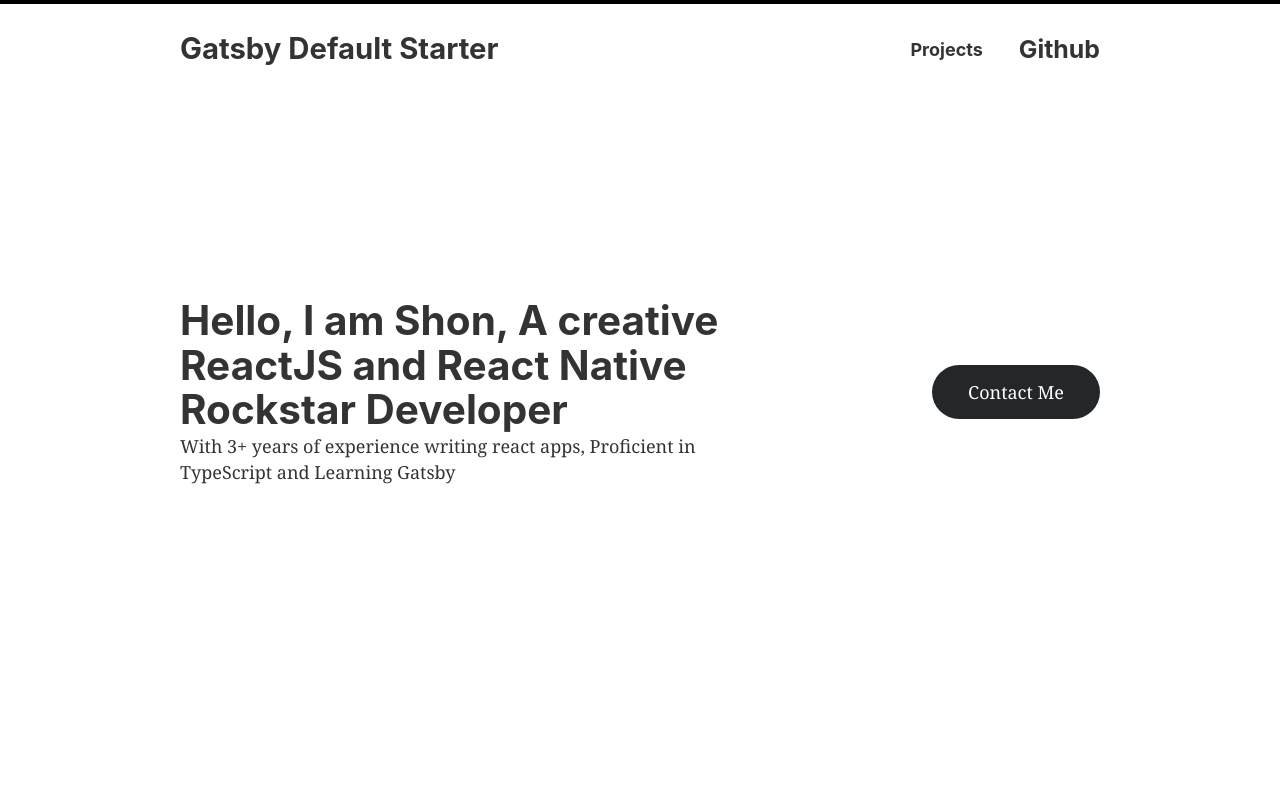
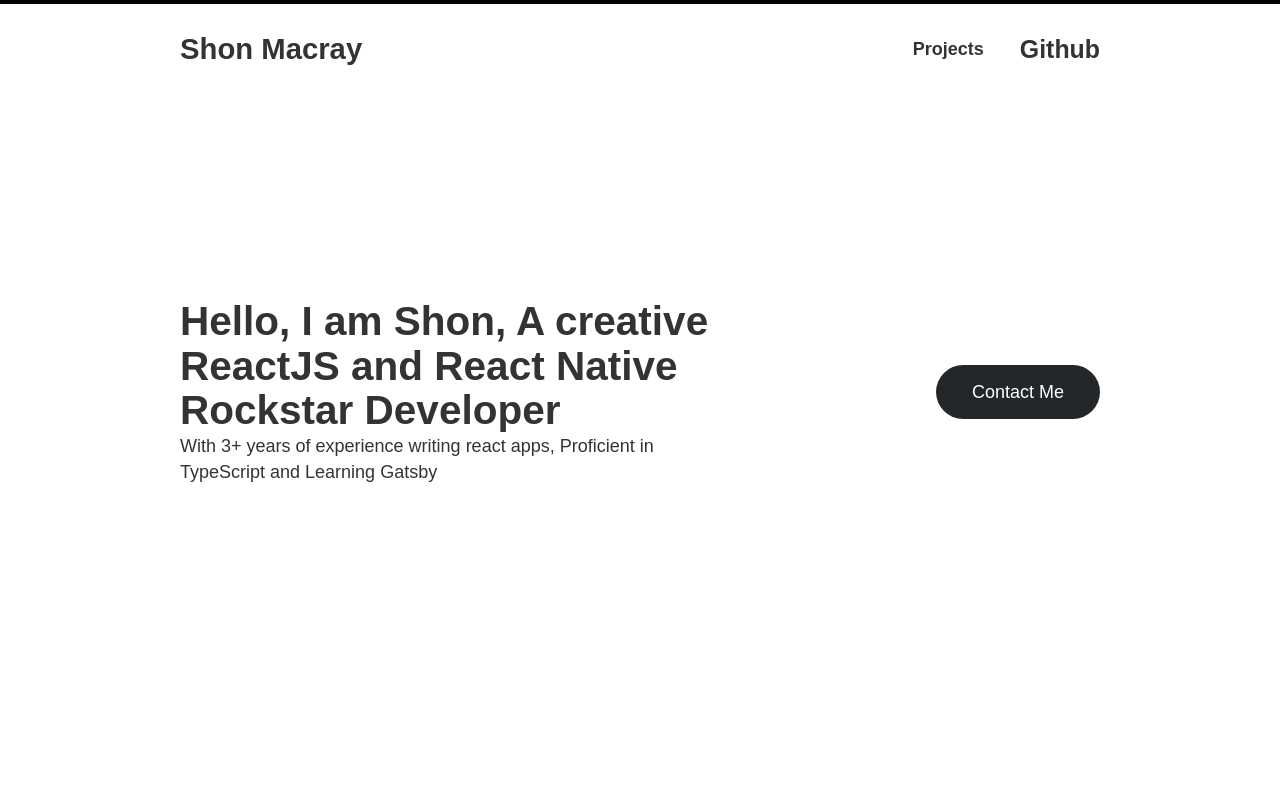
Before and after one commit to shonmacray/my-site, a Gatsby site: page / in a window 1280 px wide. Shown: the top 797 px of the page. Built offline with nearby package versions, Linux system fonts and the light colour scheme; Gatsby itself is replaced by a stand-in of ours.

Commit message:
changed static data

```diff
--- a/gatsby-config.js
+++ b/gatsby-config.js
@@ -1,8 +1,9 @@
 module.exports = {
   siteMetadata: {
-    title: `Gatsby Default Starter`,
-    description: `Kick off your next, great Gatsby project with this default starter. This barebones starter ships with the main Gatsby configuration files you might need.`,
-    author: `@gatsbyjs`,
+    title: `Shon Macray`,
+    description: `Hello, I am Shon, A creative ReactJS and React Native Rockstar
+    Developer`,
+    author: `shon macray`,
   },
   plugins: [
     `gatsby-plugin-react-helmet`,
@@ -18,8 +19,8 @@ module.exports = {
     {
       resolve: `gatsby-plugin-manifest`,
       options: {
-        name: `gatsby-starter-default`,
-        short_name: `starter`,
+        name: `Shon Macray`,
+        short_name: `shon macray`,
         start_url: `/`,
         background_color: `#663399`,
         theme_color: `#663399`,
@@ -28,6 +29,7 @@ module.exports = {
       },
     },
     `gatsby-plugin-smoothscroll`,
+
     // this (optional) plugin enables Progressive Web App + Offline functionality
     // To learn more, visit: https://gatsby.dev/offline
     // `gatsby-plugin-offline`,
--- a/package.json
+++ b/package.json
@@ -12,12 +12,15 @@
     "gatsby-plugin-react-helmet": "^3.3.6",
     "gatsby-plugin-sharp": "^2.6.14",
     "gatsby-plugin-smoothscroll": "^1.1.0",
+    "gatsby-plugin-typography": "^2.5.9",
     "gatsby-source-filesystem": "^2.3.14",
     "gatsby-transformer-sharp": "^2.5.7",
     "prop-types": "^15.7.2",
     "react": "^16.12.0",
     "react-dom": "^16.12.0",
-    "react-helmet": "^6.1.0"
+    "react-helmet": "^6.1.0",
+    "react-typography": "^0.16.19",
+    "typography": "^0.16.19"
   },
   "devDependencies": {
     "prettier": "2.0.5"
--- a/src/styles/global.css
+++ b/src/styles/global.css
@@ -8,6 +8,7 @@ p,
 span {
   margin: 0;
   padding: 0;
+  font-family: Arial, Helvetica, sans-serif;
 }
 .header {
   height: 9vh;
@@ -86,6 +87,7 @@ span {
   background-color: #232729;
   color: #fff;
   border: none;
+  font-family: Arial, Helvetica, sans-serif;
 }
 .button:hover {
   cursor: pointer;
```
Also changed, not shown: 1 other file.
